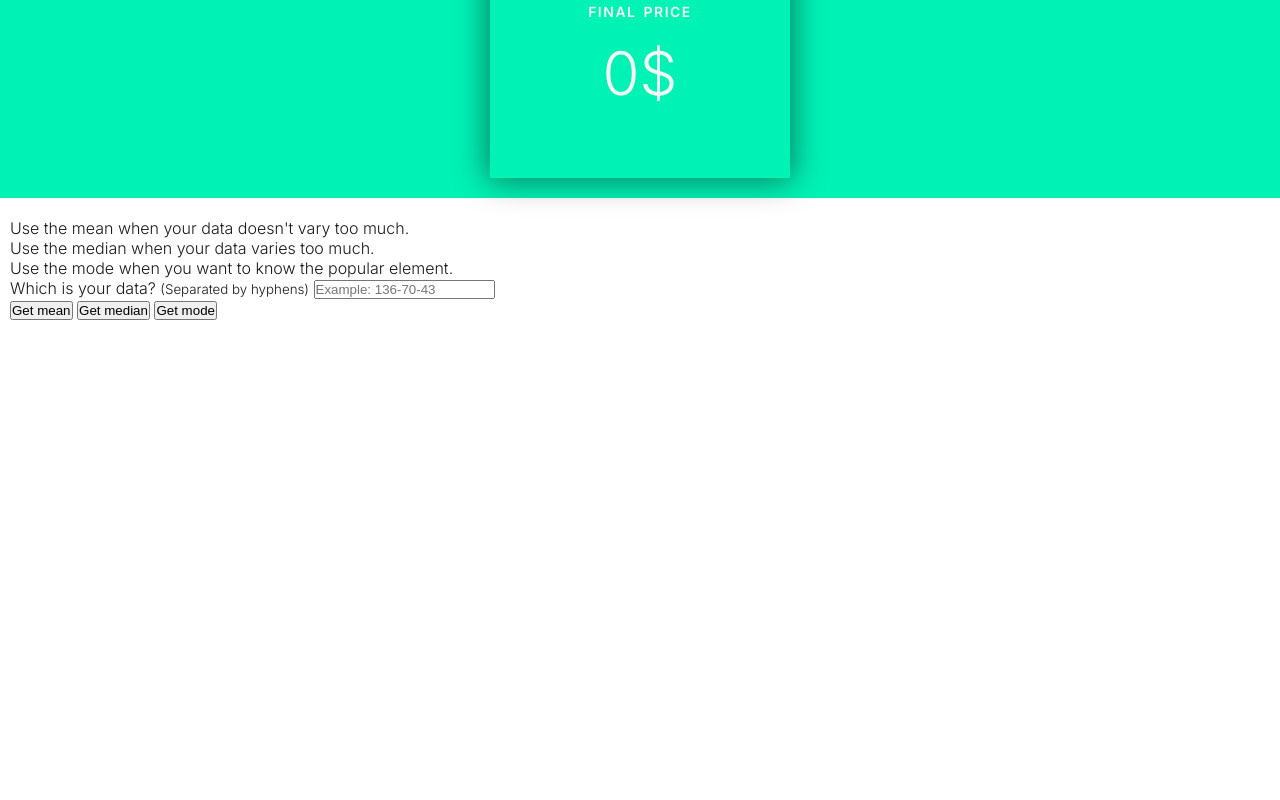
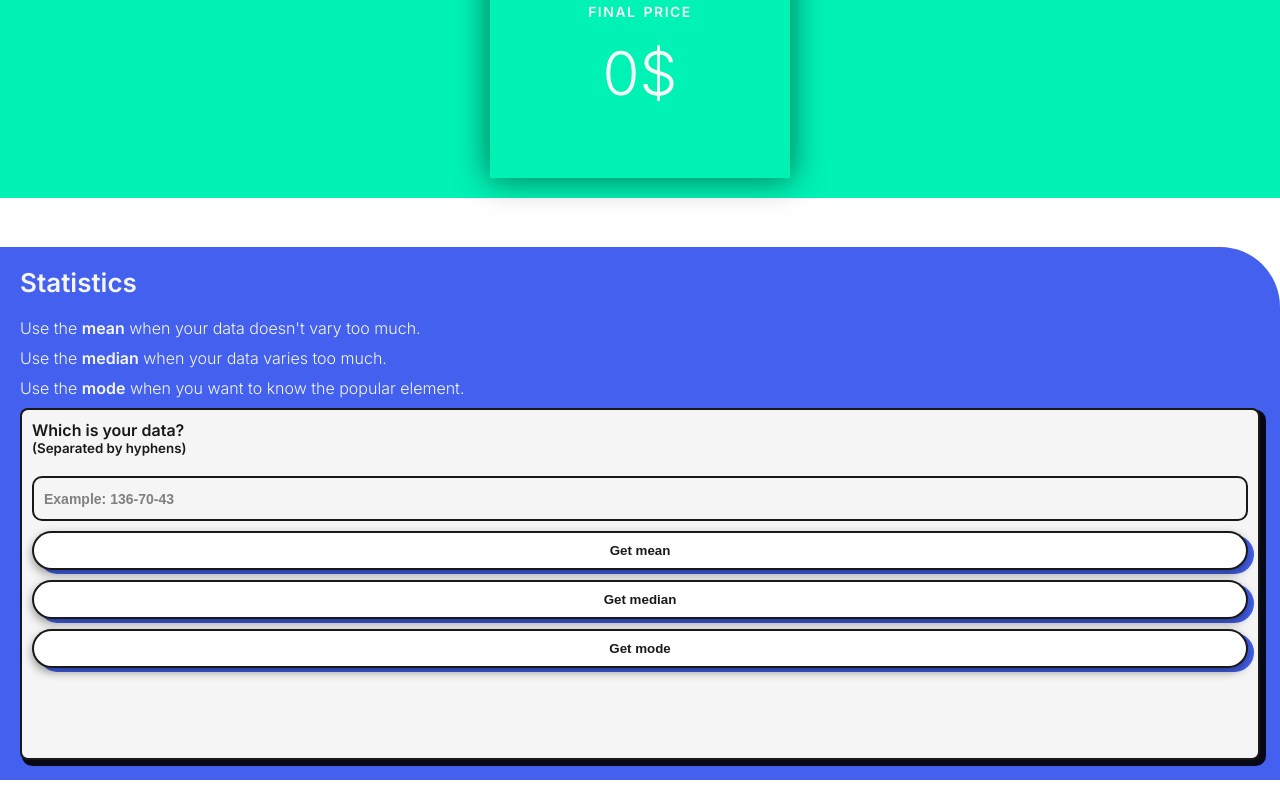
Before and after one commit to lesterpaz99/math-bot, a plain HTML site: page index.html in a window 1280 px wide. Shown: the part 1682-2482 px from the top of the page. Before the commit the page ends 2032 px from the top, so only its background shows below. Drawn offline with Linux system fonts and the light colour scheme.

Commit message:
end up the styles of the statistics section

```diff
--- a/style.css
+++ b/style.css
@@ -415,3 +415,93 @@ body {
 .discount__result {
 	font-size: 6rem;
 }
+
+.statistics {
+	position: relative;
+	margin-block-start: 10rem;
+	background-color: #4361ee;
+	border-top-right-radius: 6rem;
+	padding: 1rem;
+	color: whitesmoke;
+}
+
+.statistics-content {
+	margin-block-start: 2rem;
+	background-color: white;
+}
+
+.statistics-text {
+	margin-block-end: 1rem;
+}
+
+.statistics-text span {
+	font-weight: 600;
+}
+
+.statistics-card {
+	background-color: whitesmoke;
+	padding: 1rem;
+	border-radius: 8px;
+	border: 2px solid var(--main-font-color);
+	color: var(--main-font-color);
+	font-weight: 600;
+	box-shadow: 4px 4px 0 2px var(--main-font-color);
+}
+
+.form__small-txt {
+	display: block;
+	margin-block-end: 2rem;
+}
+
+.statistics__input {
+	padding: 1rem;
+	background: transparent;
+	border: 2px solid var(--main-font-color);
+	border-radius: 1rem;
+	inline-size: 100%;
+	margin-block-end: 1rem;
+	color: var(--main-font-color);
+	font-weight: 600;
+	font-size: 1.8rem;
+}
+
+.statistics__input:focus {
+	outline: none;
+}
+
+.statistics__input::placeholder {
+	color: gray;
+	font-size: 1.4rem;
+}
+
+.statistics-buttons {
+	display: flex;
+	flex-direction: column;
+	gap: 1rem;
+	margin-block-end: 2rem;
+}
+
+.statistic__button {
+	background-color: white;
+	color: var(--main-font-color);
+	font-weight: 600;
+	padding: 1rem;
+	outline: none;
+	border: 2px solid var(--main-font-color);
+	border-radius: 2rem;
+	box-shadow: 0px 4px 10px 0 rgb(0 0 0 / 40%), 6px 4px 0px 0px #4361ee;
+}
+
+.result-chosen,
+.statistics__result {
+	text-align: center;
+}
+
+.result-wrapper {
+	padding: 1rem;
+	block-size: 6rem;
+}
+
+.statistics__result {
+	font-size: 2.4rem;
+}
```
